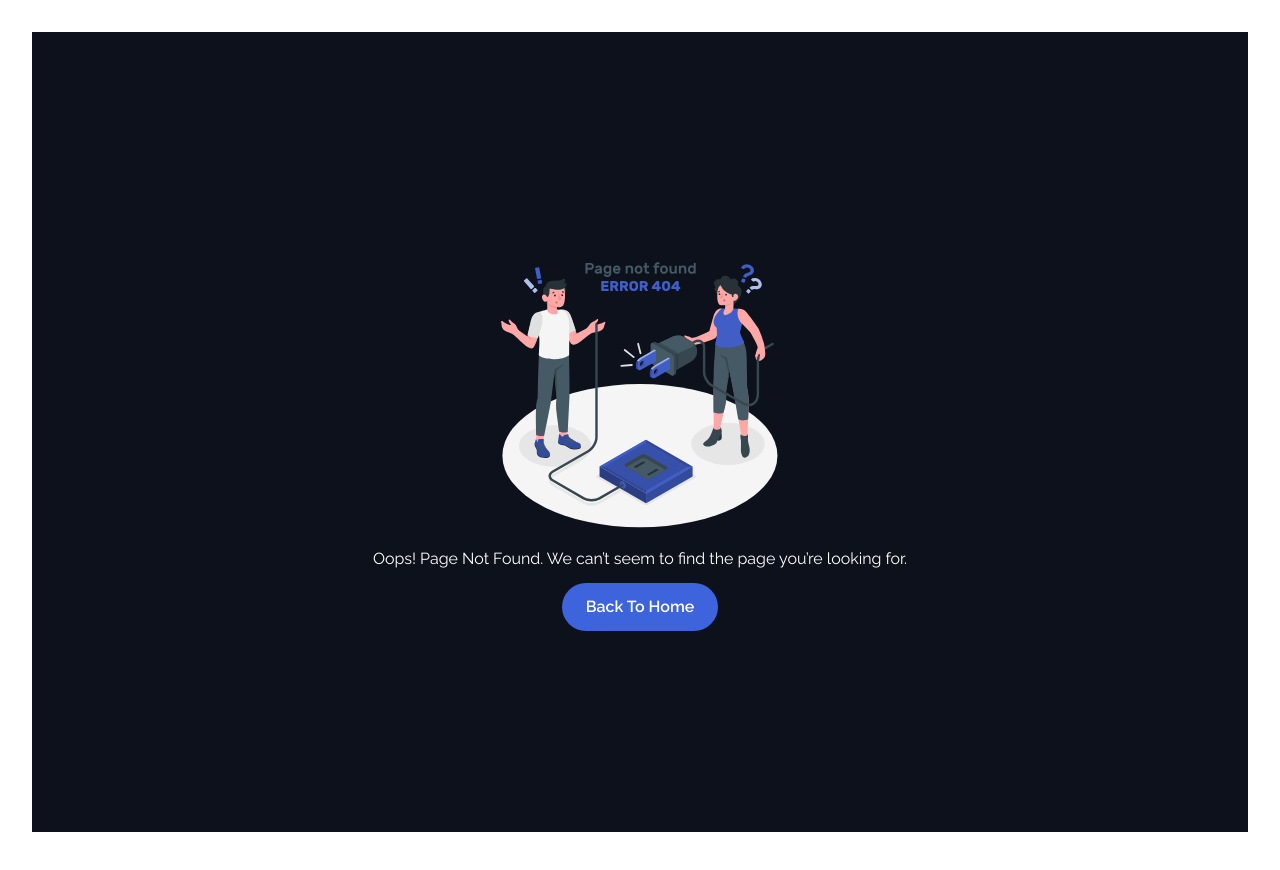
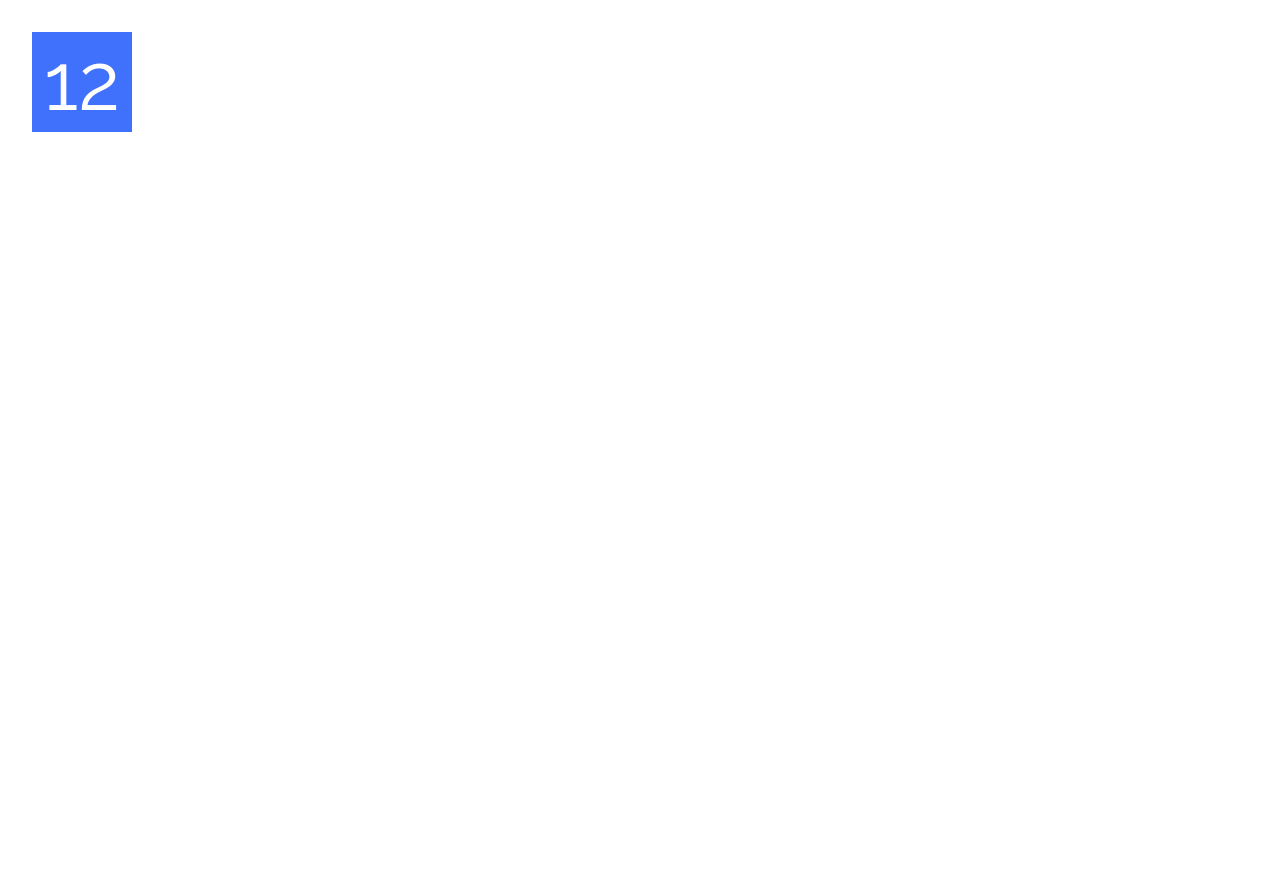
Before and after one commit to ogunsanwodavid/Hora, a React (Vite) app: page /time in a window 1280 px wide. Before the commit this address had no page. Shown: the top 870 px of the page. Built offline with nearby package versions, Linux system fonts and the light colour scheme.

Commit message:
Working on authentication

```diff
--- a/index.html
+++ b/index.html
@@ -9,7 +9,7 @@
     <!--- Meta tags -->
     <meta name="viewport" content="width=device-width, initial-scale=1.0" />
     <meta property="og:type" content="website" />
-    <meta property="og:title" content="CareerNova" />
+    <meta property="og:title" content="Hora" />
     <meta property="og:description" content="A student todo list app" />
     <meta
       property="og:image"
--- a/package.json
+++ b/package.json
@@ -16,7 +16,8 @@
     "react-router-dom": "^6.26.2",
     "react-spinners": "^0.14.1",
     "react-spinners-kit": "^1.9.1",
-    "react-toastify": "^10.0.5"
+    "react-toastify": "^10.0.5",
+    "swiper": "^11.1.14"
   },
   "devDependencies": {
     "@eslint/js": "^9.9.0",
--- a/src/AppRoutes.jsx
+++ b/src/AppRoutes.jsx
@@ -15,6 +15,7 @@ import ResetPassword from "./pages/auth/ResetPassword";
 import OnboardingUserLoader from "./pages/auth/OnboardingUserLoader";
 
 import Tasks from "./pages/tasks/Tasks";
+import TimeTest from "./ui/TimeTest";
 
 function AppRoutes() {
   const { token, userId, isLoggingOut } = useAuth();
@@ -42,6 +43,7 @@ function AppRoutes() {
       <Route path="/forgotpassword" element={<ForgotPassword />} />
       <Route path="/resetpassword" element={<ResetPassword />} />
       <Route path="/onboarding" element={<OnboardingUserLoader />} />
+      <Route path="/time" element={<TimeTest />} />
 
       <Route path="*" element={<PageNotFound />} />
     </Routes>
--- /dev/null
+++ b/src/ui/TimeTest.jsx
@@ -0,0 +1,47 @@
+import React from "react";
+import { Swiper, SwiperSlide } from "swiper/react"; // New Swiper import
+import { Mousewheel } from "swiper/modules"; // New module import
+import "swiper/css"; // Core Swiper styles
+import "swiper/css/mousewheel"; // Mousewheel styles
+
+const TimeTest = () => {
+  // Generate an array of numbers from 1 to 12
+  const numbers = Array.from({ length: 12 }, (_, i) => i + 1);
+
+  return (
+    <div style={{ height: "100px", width: "100px" }}>
+      <Swiper
+        direction="vertical"
+        spaceBetween={0} // No space between slides
+        slidesPerView={1} // Only show one slide at a time
+        mousewheel={true} // Enable mousewheel control for smooth scrolling
+        loop={true} // Enable infinite looping
+        speed={400} // Adjust the speed of the transition
+        centeredSlides={true} // Center the current slide
+        modules={[Mousewheel]} // Use the new module import format
+      >
+        {numbers.map((number) => (
+          <SwiperSlide key={number}>
+            <div
+              style={{
+                display: "flex",
+                justifyContent: "center",
+                alignItems: "center",
+                height: "100px", // 100% height of viewport
+                width: "100px", // 100% width of viewport
+                fontSize: "5rem", // Large font size for display
+                backgroundColor: "#3F71FD", // Custom background color
+                color: "#fff", // White text color
+                fontFamily: "Raleway, sans-serif", // Use your font
+              }}
+            >
+              {number}
+            </div>
+          </SwiperSlide>
+        ))}
+      </Swiper>
+    </div>
+  );
+};
+
+export default TimeTest;
```
Also changed, not shown: 1 other file (tests, documents, lock files or other folders).
